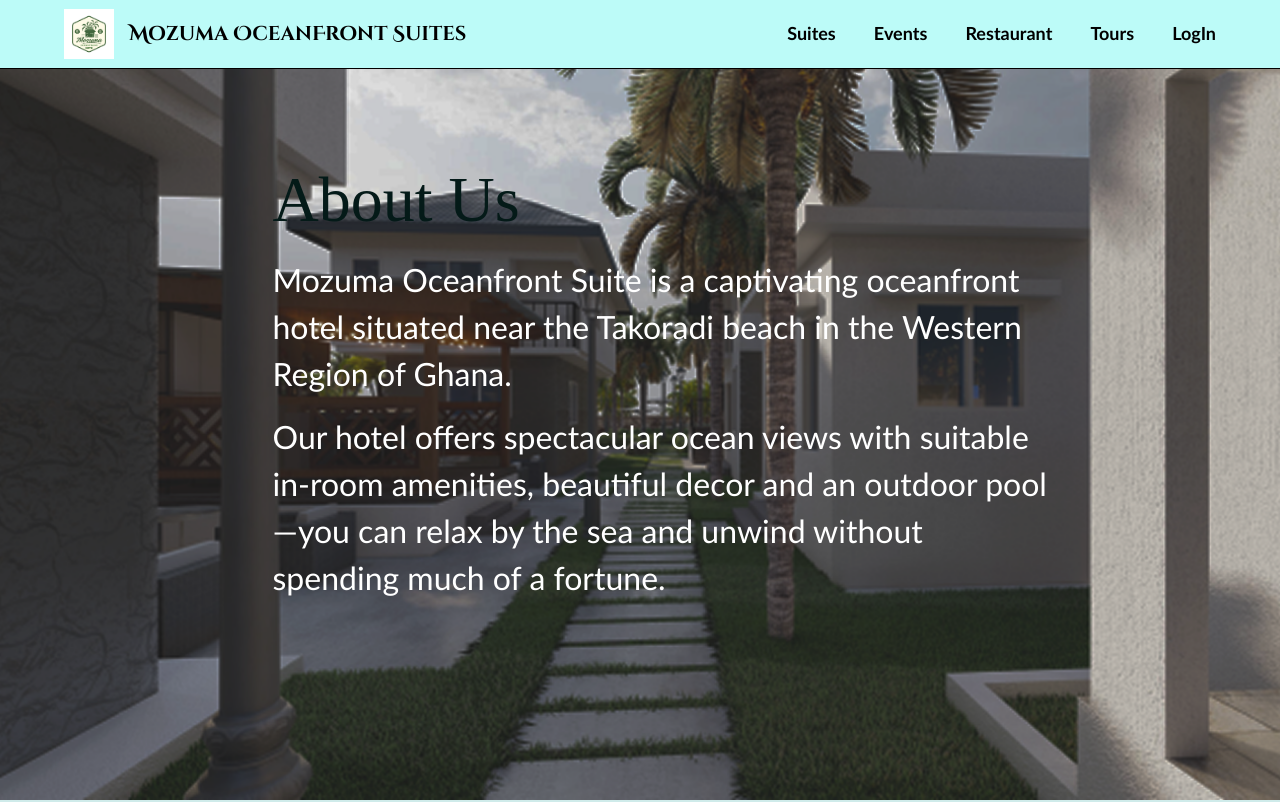
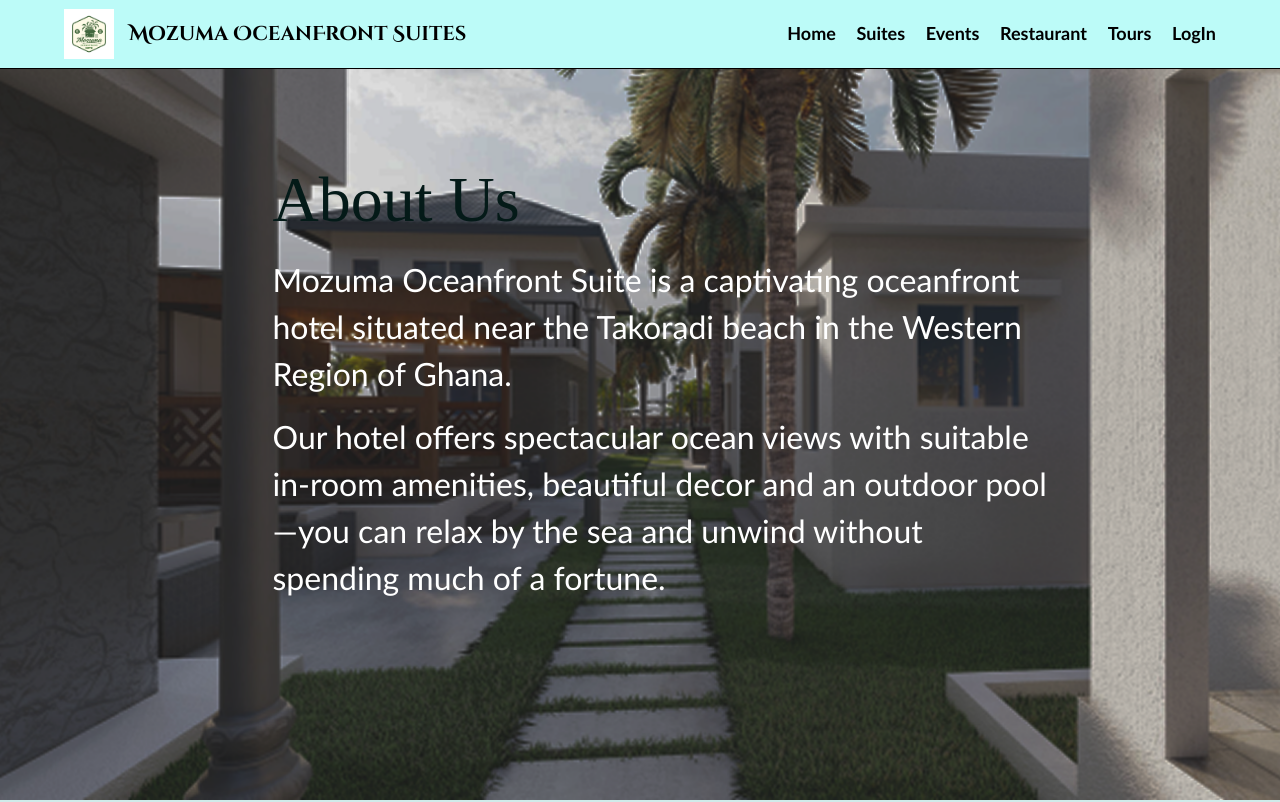
Before and after one commit to r-owusu/mozumatest, a React (Vite) app in the folder Frontend/: page /about in a window 1280 px wide. Shown: the top 802 px of the page. Built offline with nearby package versions, Linux system fonts and the light colour scheme.

Commit message:
added home button to navbar

```diff
--- a/Frontend/src/components/Header.jsx
+++ b/Frontend/src/components/Header.jsx
@@ -10,6 +10,8 @@ const Header = () => {
 
       <nav>
         <ul>
+          <li><NavLink to='/' className={({ isActive }) => isActive ? 'active' : ''}>Home</NavLink></li>
+
           <li><NavLink to='/suites' className={({ isActive }) => isActive ? 'active' : ''}>Suites</NavLink></li>
 
           <li><NavLink to='/events' className={({ isActive }) => isActive ? 'active' : ''}>Events</NavLink></li>
```
